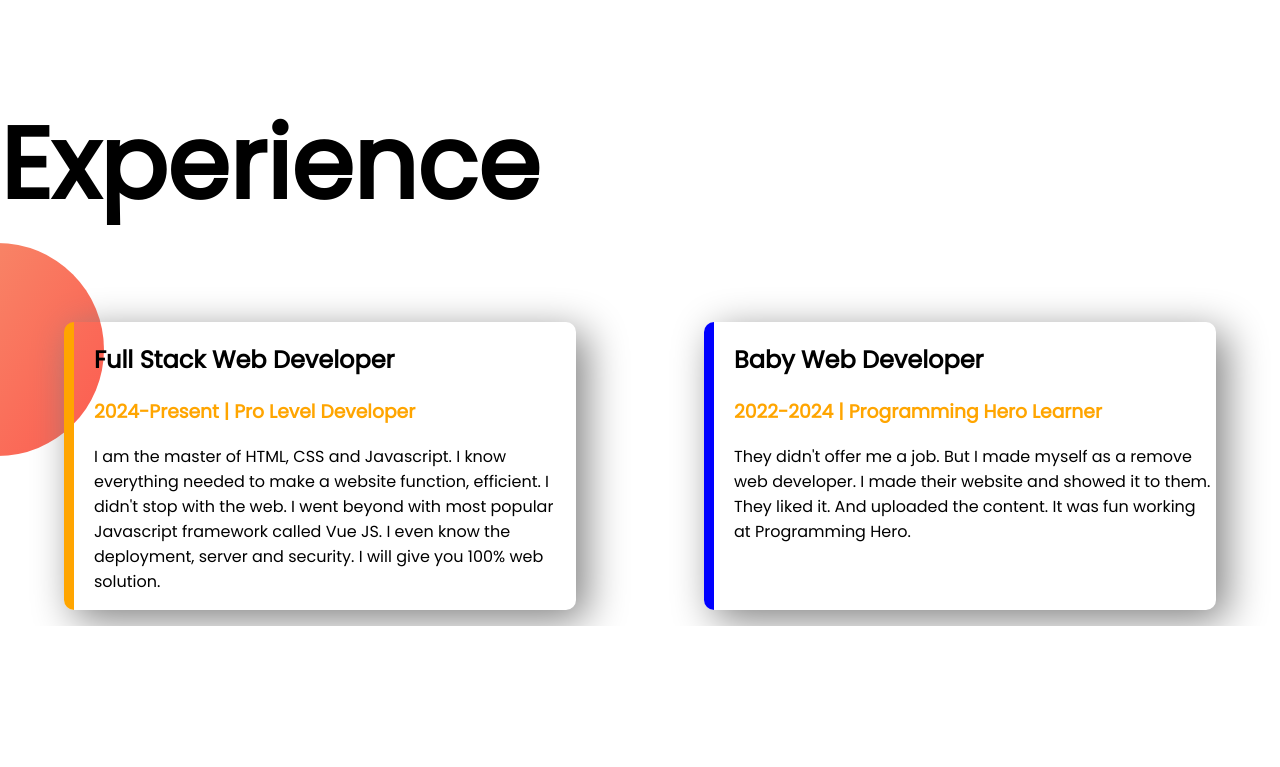
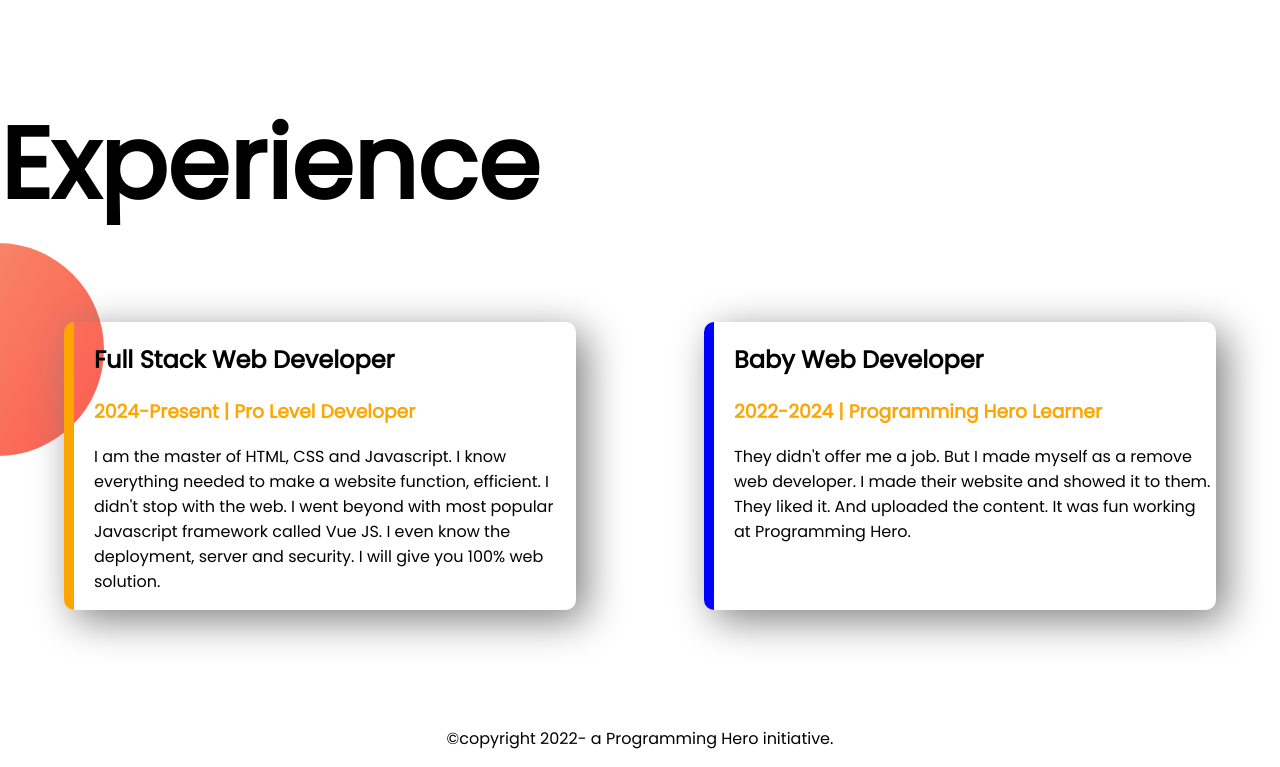
Before and after one commit to lemonrakib/jhanker-portfolio, a plain HTML site: page index.html in a window 1280 px wide. Shown: the part 1770-2537 px from the top of the page. Before the commit the page ends 2396 px from the top, so only its background shows below. Drawn offline with Linux system fonts and the light colour scheme; a web font is replaced by a local one.

Commit message:
third commit

```diff
--- a/index.html
+++ b/index.html
@@ -58,9 +58,9 @@
             </div>
         </section>
         <!--Experience end-->
+        <footer>
+            <p class="footer">&copy;copyright 2022- a Programming Hero initiative.</p>
+          </footer>
+          </body>
 
-          </body>
-          <footer>
-            <p></p>
-          </footer>
 </html>
--- a/style.css
+++ b/style.css
@@ -75,3 +75,7 @@ h3 {
 .baby-web {
     border-left: 10px solid blue;
 }
+.footer{
+    text-align: center;
+    padding-top: 100px;
+}
```
